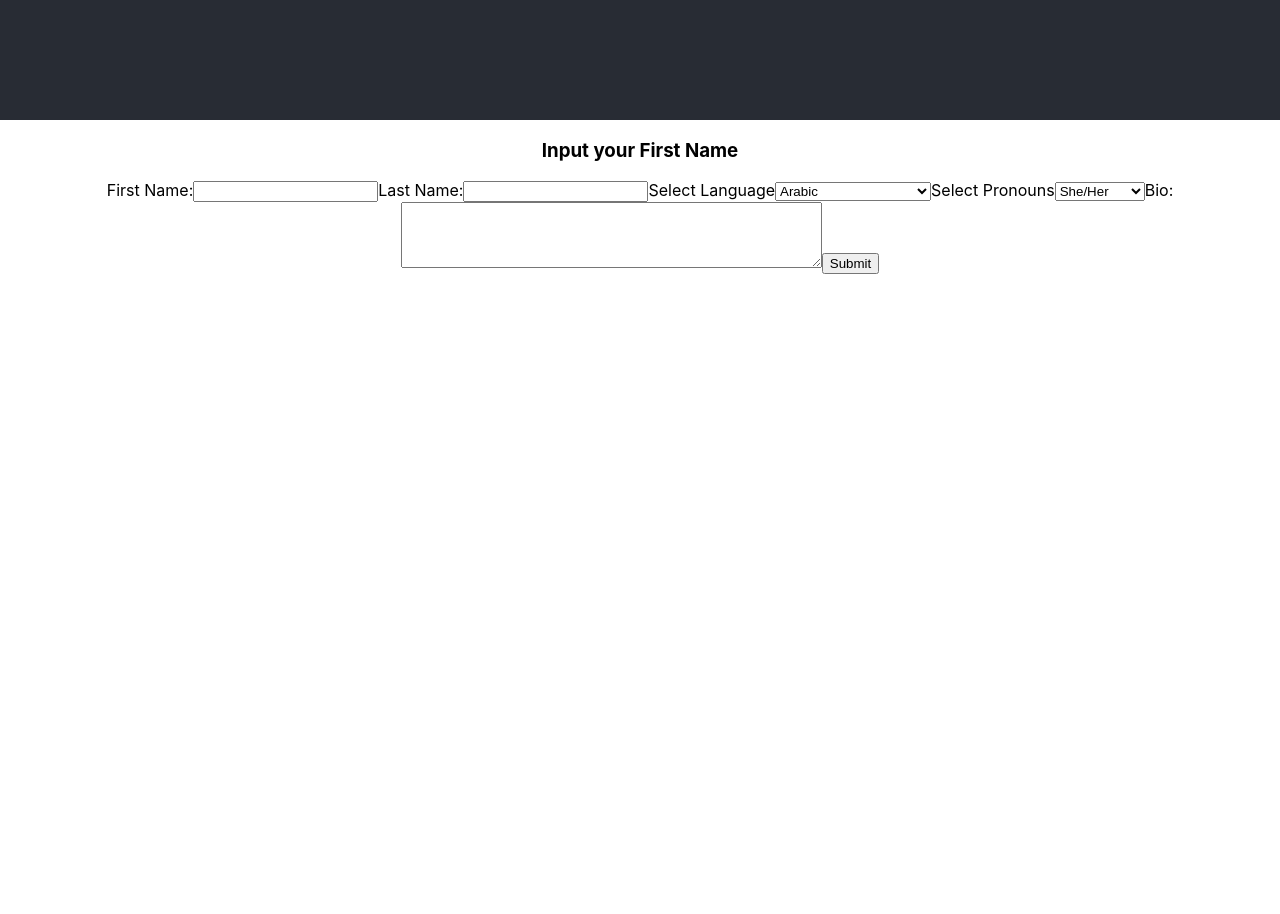
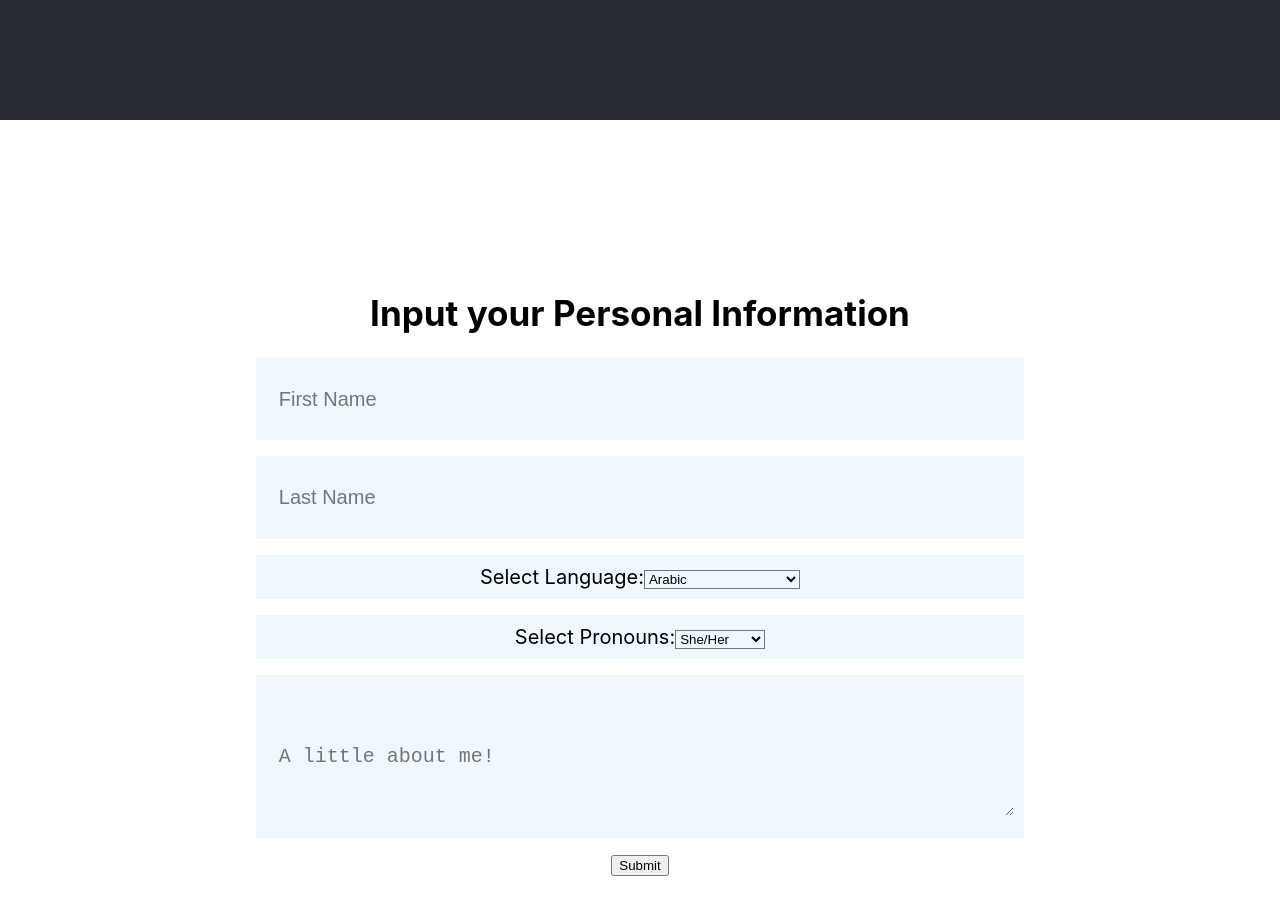
Before and after one commit to songemma/tech-nova, a React (Create React App) app in the folder front-end/: page / in a window 1280 px wide. Shown: the part 680-1594 px from the top of the page. Before the commit the page ends 954 px from the top, so only its background shows below. Built offline with nearby package versions, Linux system fonts and the light colour scheme; no server answers.

Commit message:
added basic css to form

```diff
--- a/front-end/src/App.js
+++ b/front-end/src/App.js
@@ -3,7 +3,7 @@ import logo from './logo.svg';
 import './App.css';
 import React, { useEffect, useState } from 'react';
 import axios from 'axios'
-import Form from './Form.js'
+import Form from './form/Form.js'
 
 function App() {
   const [getMessage, setGetMessage] = useState({})
@@ -17,6 +17,7 @@ function App() {
     })
 
   }, [])
+
   return (
     <div className="App">
       <header className="App-header">
@@ -27,6 +28,7 @@ function App() {
           :
           <h3>LOADING</h3>}</div>
       </header>
+      {/* <formData data = {} */}
       <Form />
 
     </div>
--- /dev/null
+++ b/front-end/src/form/Form.css
@@ -0,0 +1,55 @@
+* {
+  box-sizing: border-box;
+  margin: 0;
+  /* border: 1px solid red; */
+  align-content: center;
+}
+
+#form-box {
+  min-width: 100%;
+  height: 100vh;
+  margin: 0vw;
+  padding-top: 10vw;
+  padding-left: 20vw;
+  padding-right: 20vw;
+  position: relative;
+}
+
+#form-box h3 {
+  font-size: 35px;
+  text-align: center;
+  margin: 0 0 0.5vh 0;
+  padding-bottom: 20px;
+}
+
+#form-box label {
+  display: block;
+  text-align: center;
+  font-size: 20px;
+  margin: 0 0 2vh 0;
+}
+
+#form-box input,
+textarea {
+  display: block;
+  width: 100%;
+  padding: 0.5rem 0.8rem 0.5rem 0.8rem;
+  margin: 0.9vw 0;
+  border: 0;
+  border-radius: 5px;
+  font-size: 20px;
+  background-color: aliceblue;
+}
+
+#form-box textarea {
+  height: 15vh;
+}
+
+#form-box .content {
+  background-color: aliceblue;
+  padding: 10px;
+}
+
+#form-box select {
+  background-color: aliceblue;
+}
--- a/front-end/src/Form.js
+++ b/front-end/src/form/Form.js
@@ -1,6 +1,9 @@
 import React, {useState} from 'react';
 
-const AddCommentForm = () => {
+import './Form.css';
+
+
+const Form = () => {
     const[firstName, setFirstName] = useState('');
     const[lastName, setLastName] = useState('');
     const[language, setLanguage] = useState('');
@@ -23,18 +26,16 @@ const AddCommentForm = () => {
     // }
 
     return(
-        <div id="add-comment-form">
-            <h3>Input your First Name</h3>
-            <label>
-                First Name:
-                <input type = "text" value={firstName} onChange={(event)=>setFirstName(event.target.value)} />
+        <div id="form-box">
+            <h3>Input your Personal Information</h3>
+            <label class="content">
+                <input placeholder="First Name" type = "text" value={firstName} onChange={(event)=>setFirstName(event.target.value)} />
             </label>
-            <label>
-                Last Name:
-                <input type = "text" value={lastName} onChange={(event)=>setLastName(event.target.value)} />
+            <label class="content">
+                <input placeholder="Last Name" type = "text" value={lastName} onChange={(event)=>setLastName(event.target.value)} />
             </label>
-            <label>
-                Select Language
+            <label class="content">
+                Select Language:
                 <select value={language} onChange={(event)=>setLanguage(event.target.value)} >
                 <option selected value="Arabic">Arabic</option>
                     <option value="Australian English">Australian English</option>
@@ -66,19 +67,17 @@ const AddCommentForm = () => {
                     <option value="Welsh English">Welsh English</option>
                 </select>
             </label>
-            <label>
-                Select Pronouns
+            <label class="content">
+                Select Pronouns:
                 <select value={pronouns} onChange={(event)=>setPronouns(event.target.value)} >
                     <option value="sheHer">She/Her</option>
                     <option value="heHim">He/Him</option>
                     <option value="theyThem">They/Them</option>
-                    <option value="other">Other</option>
                 </select>
 
             </label>
-            <label>
-                Bio:
-                <textarea rows= "4" cols = "50" value={bio} onChange={(event)=>setBio(event.target.value)}/>
+            <label class="content">
+                <textarea placeholder="A little about me!" rows= "4" cols = "50" value={bio} onChange={(event)=>setBio(event.target.value)}/>
             </label>
             <button>Submit</button>
             {/* <button onClick={()=> addComment()}>Submit</button> */}
@@ -88,4 +87,4 @@ const AddCommentForm = () => {
 
 }
 
-export default AddCommentForm;
+export default Form;
```
Also changed, not shown: front-end/src/form/formData.js (added, +18 -0 lines).
